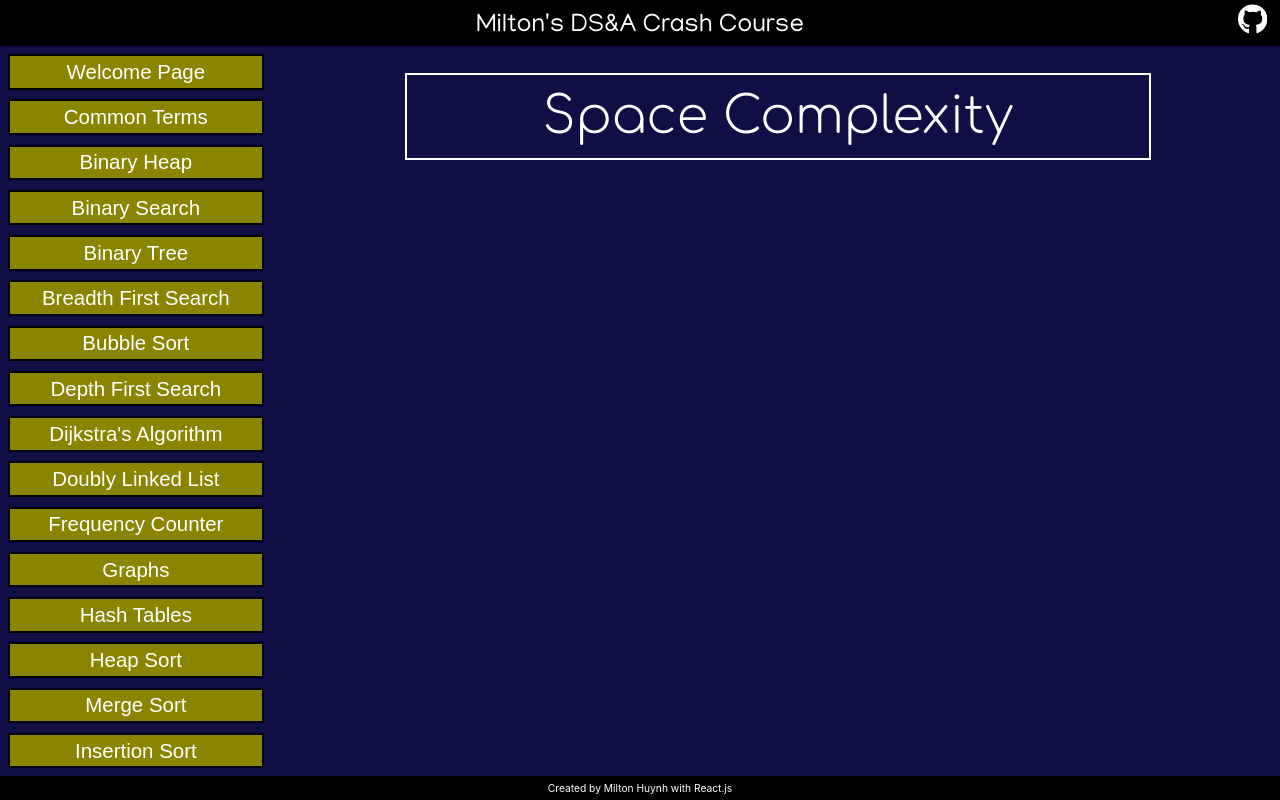
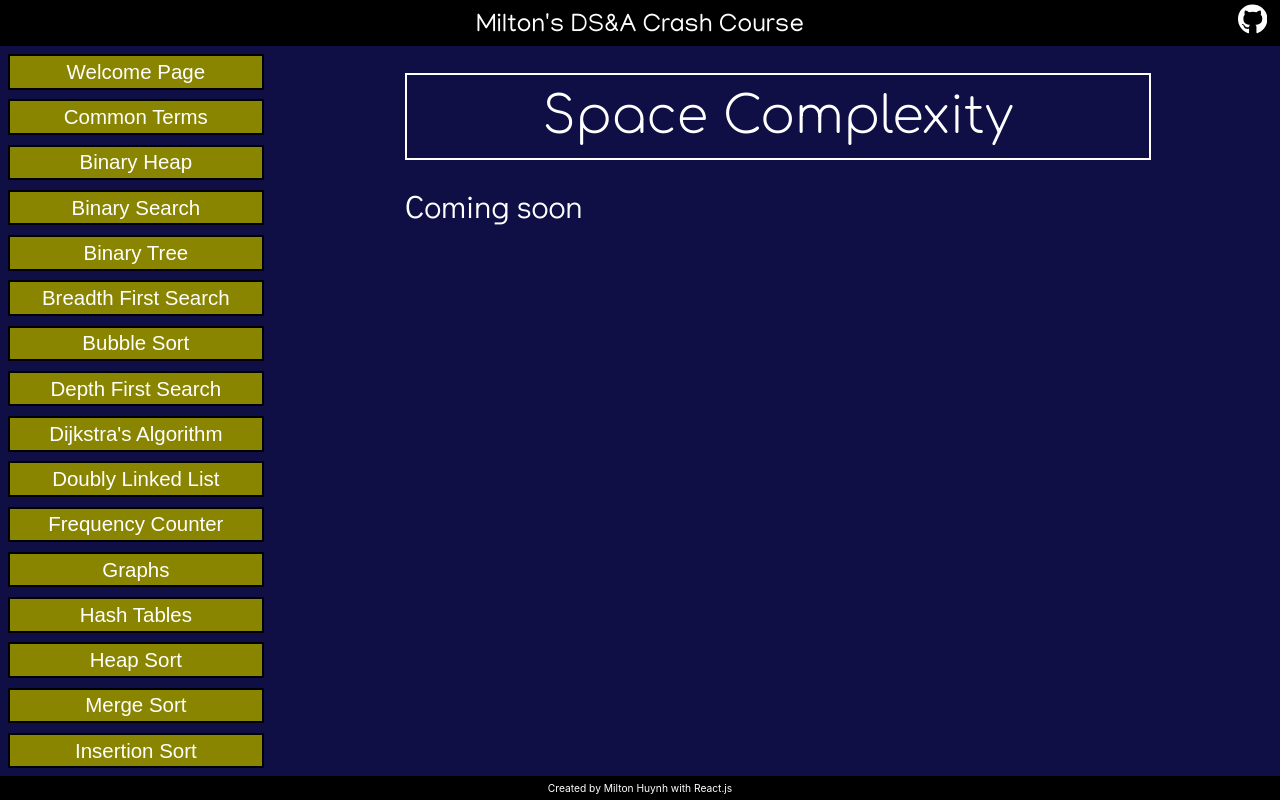
Before and after one commit to miltonhuynh/DSA-guide, a React (Create React App) app in the folder app/: page /DSA-guide/SpaceComplexity in a window 1280 px wide. Built offline with nearby package versions, Linux system fonts and the light colour scheme; a web font is replaced by a local one.

Commit message:
Edited space complexity page

```diff
--- a/app/src/Concepts/SpaceComplexity.js
+++ b/app/src/Concepts/SpaceComplexity.js
@@ -4,6 +4,9 @@ export default function SpaceComplexity() {
   return (
     <div class="Concept_page">
       <div class="Concept_title">Space Complexity</div>
+      <div class="Container font-xl">
+        <div>Coming soon</div>
+      </div>
     </div>
   )
 }
```
